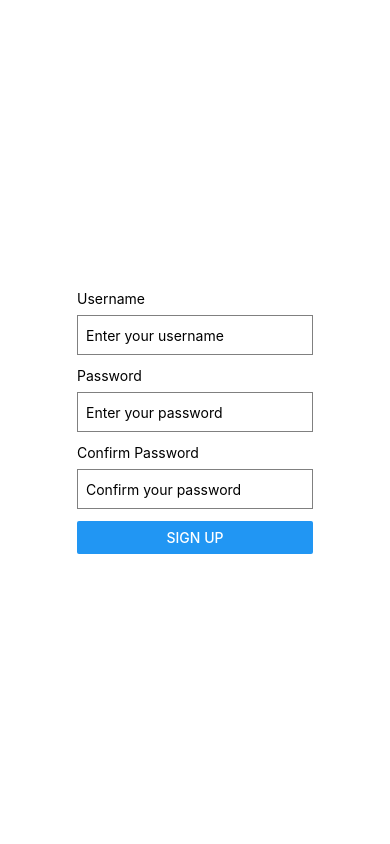
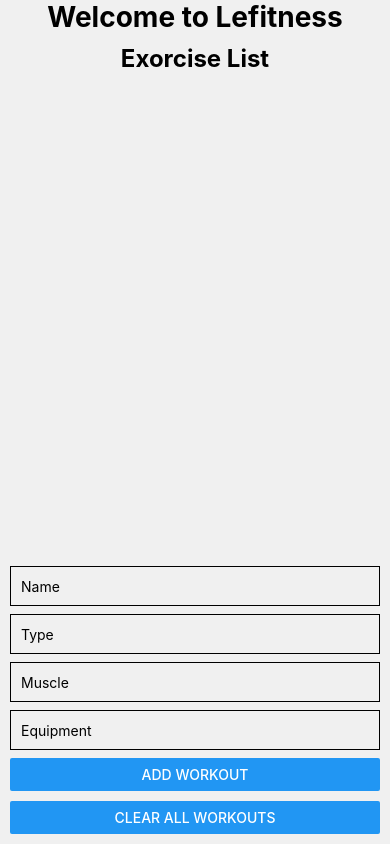
Before and after one commit to divaldez7464/CST438_Project01, a React Native app: screen / in a window 390 px wide. Built offline with nearby package versions, Linux system fonts and the light colour scheme.

Commit message:
Made a ViewList/FlatList

```diff
--- a/App.js
+++ b/App.js
@@ -1,11 +1,11 @@
 import React from 'react';
 import { StyleSheet, View } from 'react-native';
-import SignUpScreen from './SignUpScreen'; // Adjust the path if necessary
+import ExorciseList from './ExorciseList';
 
 export default function App() {
   return (
     <View style={styles.container}>
-      <SignUpScreen />
+      <ExorciseList />
     </View>
   );
 }
@@ -13,8 +13,6 @@ export default function App() {
 const styles = StyleSheet.create({
   container: {
     flex: 1,
-    backgroundColor: '#fff',
-    alignItems: 'center',
-    justifyContent: 'center',
-  },
+    backgroundColor: '#f0f0f0',
+   },
 });
--- /dev/null
+++ b/ExorciseList.js
@@ -0,0 +1,124 @@
+import React, { useState } from 'react';
+import { View, Text, FlatList, StyleSheet, SafeAreaView, TextInput, Button } from 'react-native';
+
+const ExorciseList = () => {
+    const [workouts, setWorkouts] = useState([]);
+    const [name, setName] = useState('');
+    const [type, setType] = useState('');
+    const [muscle, setMuscle] = useState('');
+    const [equipment, setEquipment] = useState('');
+
+    const addWorkout = () => {
+        const newWorkout = { id: String(workouts.length + 1), name, type, muscle, equipment };
+        setWorkouts([...workouts, newWorkout]);
+        setName('');
+        setType('');
+        setMuscle('');
+        setEquipment('');
+    };
+
+    const clearWorkouts = () => {
+        setWorkouts([]);
+    };
+
+    const renderItem = ({ item }) => (
+        <View style={styles.item}>
+            <View style={styles.labelContainer}>
+                <Text style={styles.label}>Name:</Text>
+                <Text style={styles.label}>Type:</Text>
+                <Text style={styles.label}>Muscle:</Text>
+                <Text style={styles.label}>Equipment:</Text>
+            </View>
+            <View style={styles.dataContainer}>
+                <Text style={styles.data}>{item.name}</Text>
+                <Text style={styles.data}>{item.type}</Text>
+                <Text style={styles.data}>{item.muscle}</Text>
+                <Text style={styles.data}>{item.equipment}</Text>
+            </View>
+        </View>
+    );
+
+    return (
+        <SafeAreaView style={styles.container}>
+            <Text style={styles.mainHeader}>Welcome to Lefitness</Text>
+            <Text style={styles.header}>Exorcise List</Text>
+            <FlatList
+                data={workouts}
+                renderItem={renderItem}
+                keyExtractor={item => item.id}
+                style={styles.list}
+            />
+            <View style={styles.inputContainer}>
+                <TextInput style={styles.input} placeholder="Name" value={name} onChangeText={setName} />
+                <TextInput style={styles.input} placeholder="Type" value={type} onChangeText={setType} />
+                <TextInput style={styles.input} placeholder="Muscle" value={muscle} onChangeText={setMuscle} />
+                <TextInput style={styles.input} placeholder="Equipment" value={equipment} onChangeText={setEquipment} />
+                <Button title="Add Workout" onPress={addWorkout} />
+                <View style={styles.buttonSpacer} />
+                <Button title="Clear All Workouts" onPress={clearWorkouts} />
+            </View>
+        </SafeAreaView>
+    );
+};
+
+const styles = StyleSheet.create({
+    container: {
+        flex: 1,
+        padding: 10,
+        backgroundColor: '#f0f0f0',
+    },
+    mainHeader: {
+        fontSize: 28,
+        fontWeight: 'bold',
+        textAlign: 'center',
+        marginBottom: 10,
+    },
+    header: {
+        fontSize: 24,
+        fontWeight: 'bold',
+        textAlign: 'center',
+        marginBottom: 20,
+    },
+    list: {
+        flex: 1,
+    },
+    item: {
+        flexDirection: 'row',
+        backgroundColor: '#fff',
+        padding: 10,
+        marginVertical: 8,
+        borderRadius: 10,
+        elevation: 5,
+        alignItems: 'center',
+    },
+    labelContainer: {
+        marginRight: 10,
+        width: 100,
+    },
+    dataContainer: {
+        flex: 1,
+    },
+    label: {
+        fontSize: 16,
+        fontWeight: 'bold',
+        marginBottom: 4,
+    },
+    data: {
+        fontSize: 16,
+        marginBottom: 4,
+    },
+    inputContainer: {
+        padding: 10,
+    },
+    input: {
+        height: 40,
+        marginBottom: 8,
+        borderWidth: 1,
+        padding: 10,
+    },
+    buttonSpacer: {
+        marginTop: 10,
+    },
+});
+
+export default ExorciseList;
```
